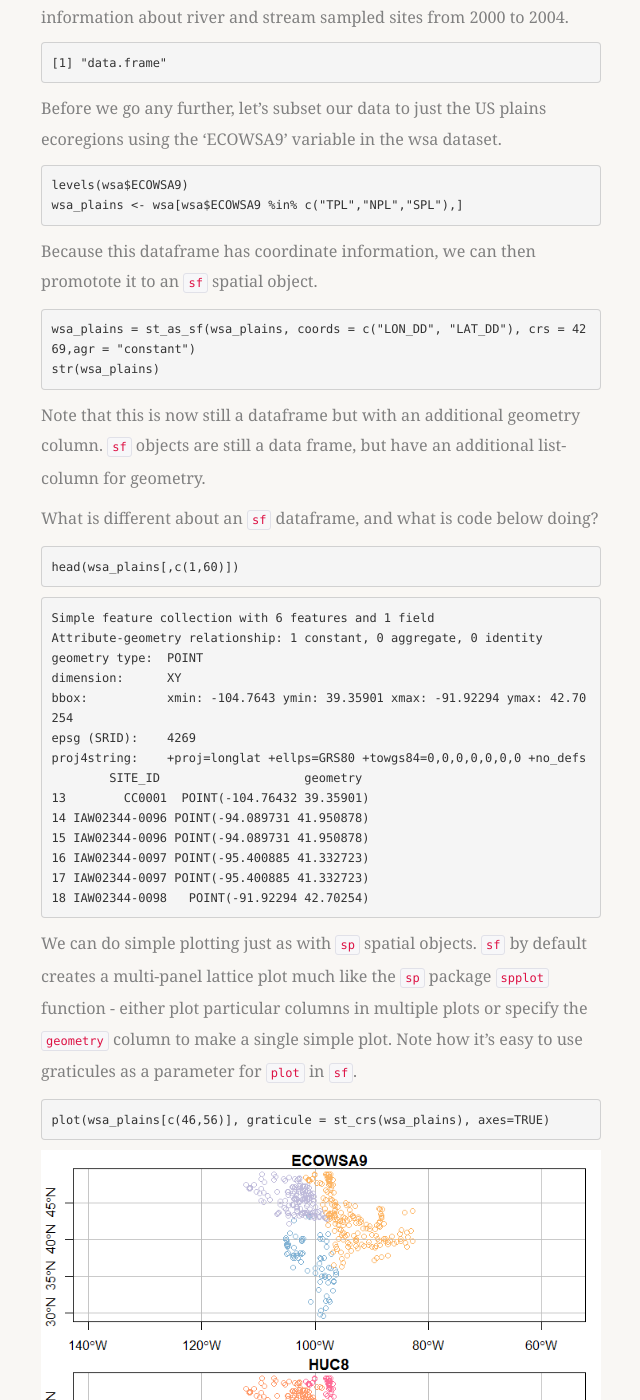
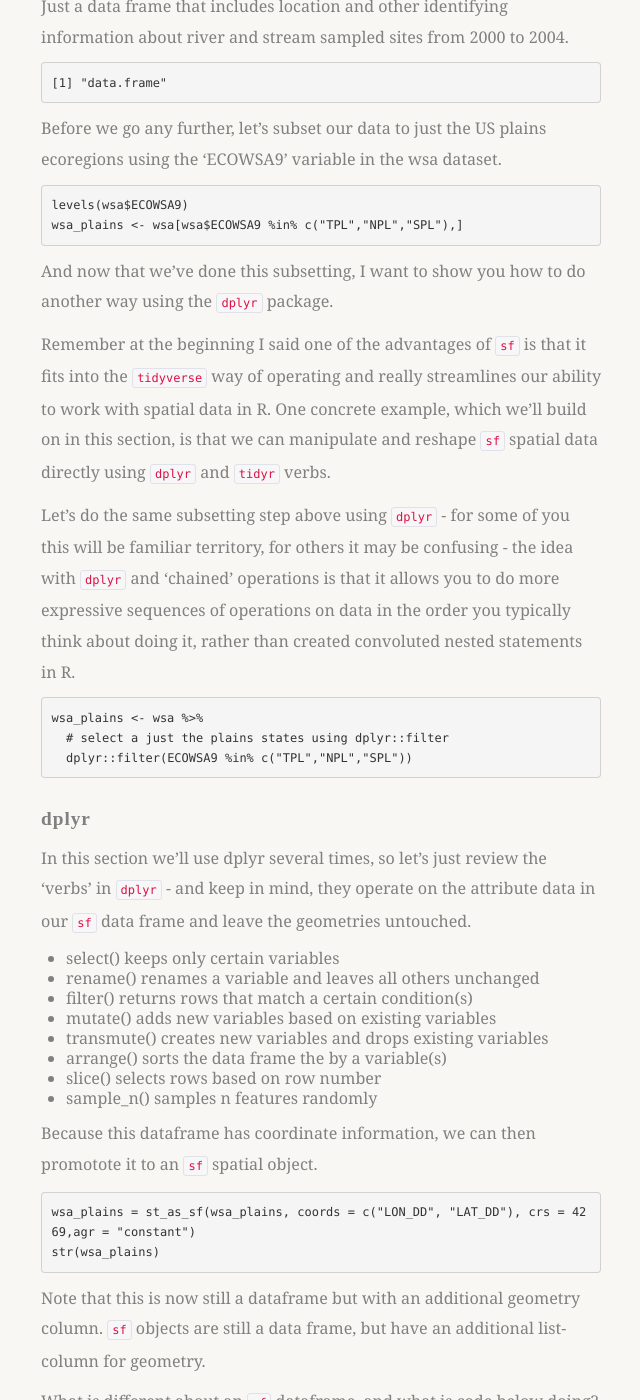
Before and after one commit to mhweber/AWRA_GIS_R_Workshop, a Jekyll site: the page built from _posts/2018-04-22-05-Spatial-Data-In-R-sf.md, in a window 1280 px wide and 1400 px high, scrolled down 2766 px. Shown: the whole window, without its empty margins (389-1029 px from the left). Built offline with Jekyll 4.4.1, drawn with Linux system fonts in a browser that asks for light colours; nearby versions of some CDN libraries; some web fonts are replaced; library files that are not in the unit come from our copies; some of the changed text lies outside the part shown.

Commit message:
tweaking sf section

````diff
--- a/_posts/2018-04-22-05-Spatial-Data-In-R-sf.md
+++ b/_posts/2018-04-22-05-Spatial-Data-In-R-sf.md
@@ -71,6 +71,7 @@ To begin exploring, let's read in some spatial data. We'll grab EPA Wadeable Str
 library(RCurl)
 library(sf)
 library(ggplot2)
+library(dplyr)
 download <- getURL("https://www.epa.gov/sites/production/files/2014-10/wsa_siteinfo_ts_final.csv")
 
 wsa <- read.csv(text = download)
@@ -90,8 +91,29 @@ levels(wsa$ECOWSA9)
 wsa_plains <- wsa[wsa$ECOWSA9 %in% c("TPL","NPL","SPL"),]
 ```
 
+And now that we've done this subsetting, I want to show you how to do another way using the `dplyr` package.
+
+Remember at the beginning I said one of the advantages of `sf` is that it fits into the `tidyverse` way of operating and really streamlines our ability to work with spatial data in R.  One concrete example, which we'll build on in this section, is that we can manipulate and reshape `sf` spatial data directly using `dplyr` and `tidyr` verbs.
+
+Let's do the same subsetting step above using `dplyr` - for some of you this will be familiar territory, for others it may be confusing - the idea with `dplyr` and 'chained' operations is that it allows you to do more expressive sequences of operations on data in the order you typically think about doing it, rather than created convoluted nested statements in R.
+```r
+wsa_plains <- wsa %>%
+  # select a just the plains states using dplyr::filter
+  dplyr::filter(ECOWSA9 %in% c("TPL","NPL","SPL"))
+```
+
+### dplyr
+In this section we'll use dplyr several times, so let's just review the 'verbs' in `dplyr` - and keep in mind, they operate on the attribute data in our `sf` data frame and leave the geometries untouched.
+* select() keeps only certain variables
+* rename() renames a variable and leaves all others unchanged
+* filter() returns rows that match a certain condition(s)
+* mutate() adds new variables based on existing variables
+* transmute() creates new variables and drops existing variables
+* arrange() sorts the data frame the by a variable(s)
+* slice() selects rows based on row number
+* sample_n() samples n features randomly
+
 Because this dataframe has coordinate information, we can then promotote it to an `sf` spatial object.
-
 ```r
 wsa_plains = st_as_sf(wsa_plains, coords = c("LON_DD", "LAT_DD"), crs = 4269,agr = "constant")
 str(wsa_plains)
@@ -137,7 +159,7 @@ plot(wsa_plains[c(38,46)],graticule = st_crs(wsa_plains), axes=TRUE)
 plot(wsa_plains['geometry'], main='Keeping things simple',graticule = st_crs(wsa_plains), axes=TRUE)
 ```
 
-And `ggplot2` now supports directly plotting `sf` features using `sf_geom`:
+And `ggplot2` now supports directly plotting `sf` features using `sf_geom` - another step forward in streamling our work with spatial data in `sf`:
 
 ```r
 ggplot(wsa_plains) +
@@ -431,3 +453,7 @@ state_poly$SHAPE
 - [Geocomputation with R](https://geocompr.robinlovelace.net/)
 
 - [First Impressions From SF](https://geographicdatascience.com/2017/01/06/first-impressions-from-sf-the-simple-features-r-package/)
+
+- [Simple Features: Building Spatial Data Pipelines in R](https://www.azavea.com/blog/2017/08/30/spatial-analysis-pipelines-in-r-with-simple-features/)
+
+- [Tidy spatial data in R: using dplyr, tidyr, and ggplot2 with sf](http://strimas.com/r/tidy-sf/)
````
Also changed, not shown: _posts/2018-04-22-09R-ArcGIS-Bridge.md (+1 -1 lines), 1 other file.
